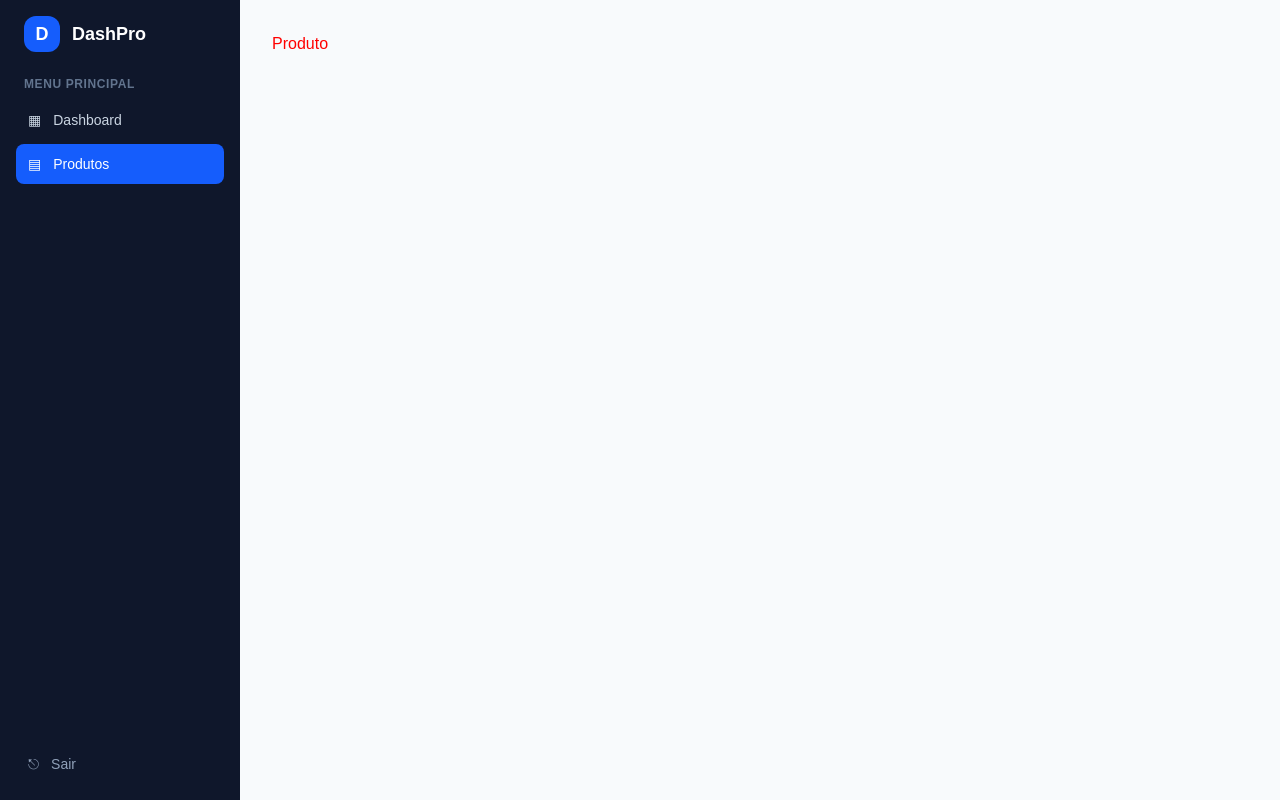
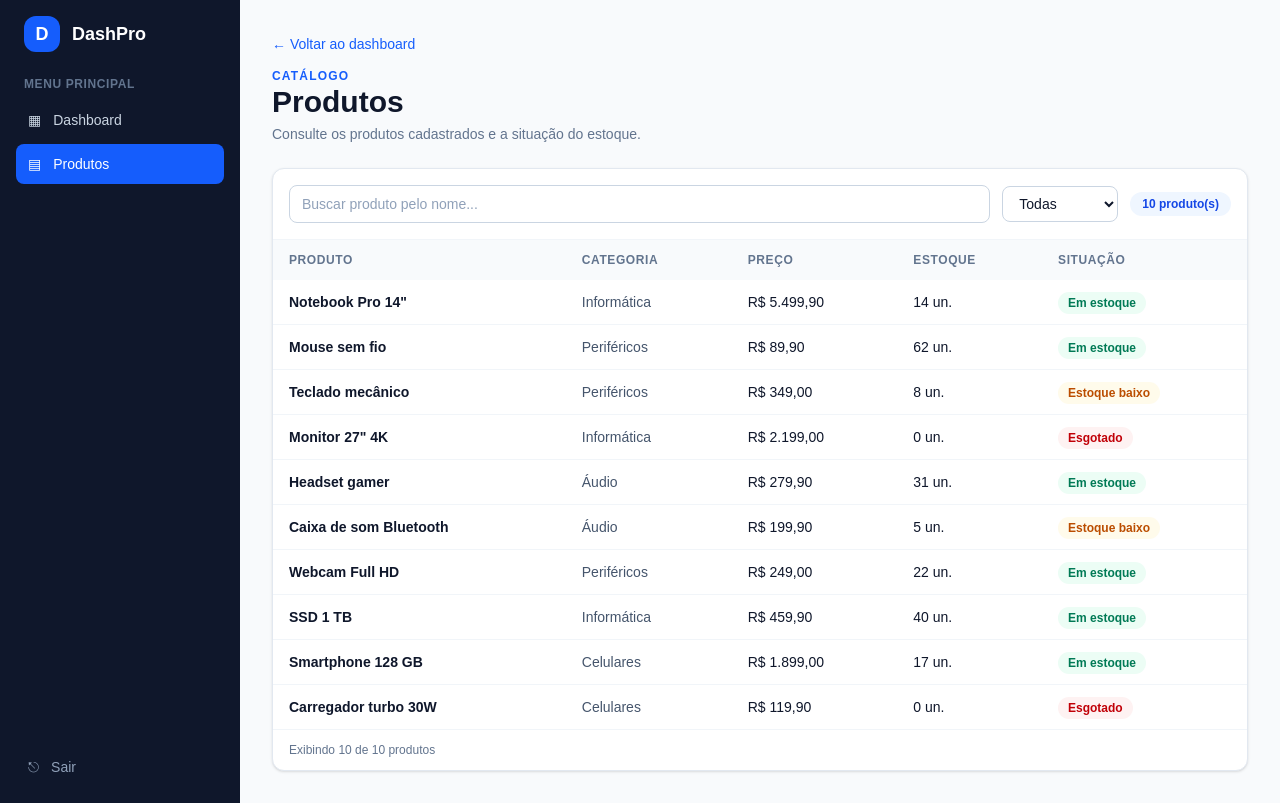
Before and after one commit to DaniloAugustoMaia/UniALFA, a Next.js app in the folder Quarto período/Nextjs/Trabalho - Dashboard/dashpczao/: page /produtos in a window 1280 px wide. Built offline with nearby package versions, Linux system fonts and the light colour scheme.

Commit message:
feat: adiciona listagem de produtos com busca e filtro por categoria

```diff
--- a/Quarto período/Nextjs/Trabalho - Dashboard/dashpczao/src/app/(pages)/produtos/page.tsx
+++ b/Quarto período/Nextjs/Trabalho - Dashboard/dashpczao/src/app/(pages)/produtos/page.tsx
@@ -1,8 +1,153 @@
+"use client";
+
+import Link from "next/link";
+import { useState } from "react";
+
+const produtos = [
+  { id: 1, nome: "Notebook Pro 14\"", categoria: "Informática", preco: 5499.9, estoque: 14 },
+  { id: 2, nome: "Mouse sem fio", categoria: "Periféricos", preco: 89.9, estoque: 62 },
+  { id: 3, nome: "Teclado mecânico", categoria: "Periféricos", preco: 349.0, estoque: 8 },
+  { id: 4, nome: "Monitor 27\" 4K", categoria: "Informática", preco: 2199.0, estoque: 0 },
+  { id: 5, nome: "Headset gamer", categoria: "Áudio", preco: 279.9, estoque: 31 },
+  { id: 6, nome: "Caixa de som Bluetooth", categoria: "Áudio", preco: 199.9, estoque: 5 },
+  { id: 7, nome: "Webcam Full HD", categoria: "Periféricos", preco: 249.0, estoque: 22 },
+  { id: 8, nome: "SSD 1 TB", categoria: "Informática", preco: 459.9, estoque: 40 },
+  { id: 9, nome: "Smartphone 128 GB", categoria: "Celulares", preco: 1899.0, estoque: 17 },
+  { id: 10, nome: "Carregador turbo 30W", categoria: "Celulares", preco: 119.9, estoque: 0 },
+];
+
+const categorias = ["Todas", ...new Set(produtos.map((p) => p.categoria))];
+
+function formatarPreco(valor: number) {
+  return valor.toLocaleString("pt-BR", { style: "currency", currency: "BRL" });
+}
+
+function situacao(estoque: number) {
+  if (estoque === 0) {
+    return { texto: "Esgotado", estilo: "bg-red-50 text-red-700" };
+  }
+  if (estoque <= 10) {
+    return { texto: "Estoque baixo", estilo: "bg-amber-50 text-amber-700" };
+  }
+  return { texto: "Em estoque", estilo: "bg-emerald-50 text-emerald-700" };
+}
 
 export default function Produtos() {
+  const [busca, setBusca] = useState("");
+  const [categoria, setCategoria] = useState("Todas");
+
+  const filtrados = produtos.filter((produto) => {
+    const combinaNome = produto.nome
+      .toLowerCase()
+      .includes(busca.trim().toLowerCase());
+    const combinaCategoria =
+      categoria === "Todas" || produto.categoria === categoria;
+
+    return combinaNome && combinaCategoria;
+  });
+
   return (
-    <h1 style={{
-        color: 'red'
-    }}>Produto</h1>
+    <div className="mx-auto max-w-6xl">
+      <header>
+        <Link
+          href="/dashboard"
+          className="text-sm font-medium text-blue-600 hover:underline"
+        >
+          ← Voltar ao dashboard
+        </Link>
+        <p className="mt-3 text-xs font-bold tracking-widest text-blue-600">
+          CATÁLOGO
+        </p>
+        <h1 className="text-3xl font-bold">Produtos</h1>
+        <p className="mt-1 text-sm text-slate-500">
+          Consulte os produtos cadastrados e a situação do estoque.
+        </p>
+      </header>
+
+      <section className="mt-6 rounded-xl border border-slate-200 bg-white shadow-sm">
+        <div className="flex flex-wrap items-center gap-3 border-b border-slate-100 p-4">
+          <input
+            type="search"
+            value={busca}
+            onChange={(e) => setBusca(e.target.value)}
+            placeholder="Buscar produto pelo nome..."
+            className="min-w-56 flex-1 rounded-lg border border-slate-300 bg-white px-3 py-2 text-sm text-slate-900 outline-none placeholder:text-slate-400 focus:border-blue-600 focus:ring-2 focus:ring-blue-100"
+          />
+
+          <select
+            value={categoria}
+            onChange={(e) => setCategoria(e.target.value)}
+            className="rounded-lg border border-slate-300 bg-white px-3 py-2 text-sm text-slate-900 outline-none focus:border-blue-600 focus:ring-2 focus:ring-blue-100"
+          >
+            {categorias.map((item) => (
+              <option key={item} value={item}>
+                {item}
+              </option>
+            ))}
+          </select>
+
+          <span className="rounded-full bg-blue-50 px-3 py-1 text-xs font-semibold text-blue-700">
+            {filtrados.length} produto(s)
+          </span>
+        </div>
+
+        <div className="overflow-x-auto">
+          <table className="w-full text-left text-sm">
+            <thead className="bg-slate-50 text-xs uppercase tracking-wider text-slate-500">
+              <tr>
+                <th className="px-4 py-3 font-semibold">Produto</th>
+                <th className="px-4 py-3 font-semibold">Categoria</th>
+                <th className="px-4 py-3 font-semibold">Preço</th>
+                <th className="px-4 py-3 font-semibold">Estoque</th>
+                <th className="px-4 py-3 font-semibold">Situação</th>
+              </tr>
+            </thead>
+
+            <tbody className="divide-y divide-slate-100">
+              {filtrados.length === 0 ? (
+                <tr>
+                  <td
+                    colSpan={5}
+                    className="px-4 py-10 text-center text-slate-500"
+                  >
+                    Nenhum produto encontrado.
+                  </td>
+                </tr>
+              ) : (
+                filtrados.map((produto) => {
+                  const estado = situacao(produto.estoque);
+
+                  return (
+                    <tr key={produto.id} className="hover:bg-slate-50">
+                      <td className="px-4 py-3 font-semibold">
+                        {produto.nome}
+                      </td>
+                      <td className="px-4 py-3 text-slate-600">
+                        {produto.categoria}
+                      </td>
+                      <td className="px-4 py-3">
+                        {formatarPreco(produto.preco)}
+                      </td>
+                      <td className="px-4 py-3">{produto.estoque} un.</td>
+                      <td className="px-4 py-3">
+                        <span
+                          className={`rounded-full px-2.5 py-1 text-xs font-semibold ${estado.estilo}`}
+                        >
+                          {estado.texto}
+                        </span>
+                      </td>
+                    </tr>
+                  );
+                })
+              )}
+            </tbody>
+          </table>
+        </div>
+
+        <div className="border-t border-slate-100 px-4 py-3 text-xs text-slate-500">
+          Exibindo {filtrados.length} de {produtos.length} produtos
+        </div>
+      </section>
+    </div>
   );
 }
```
